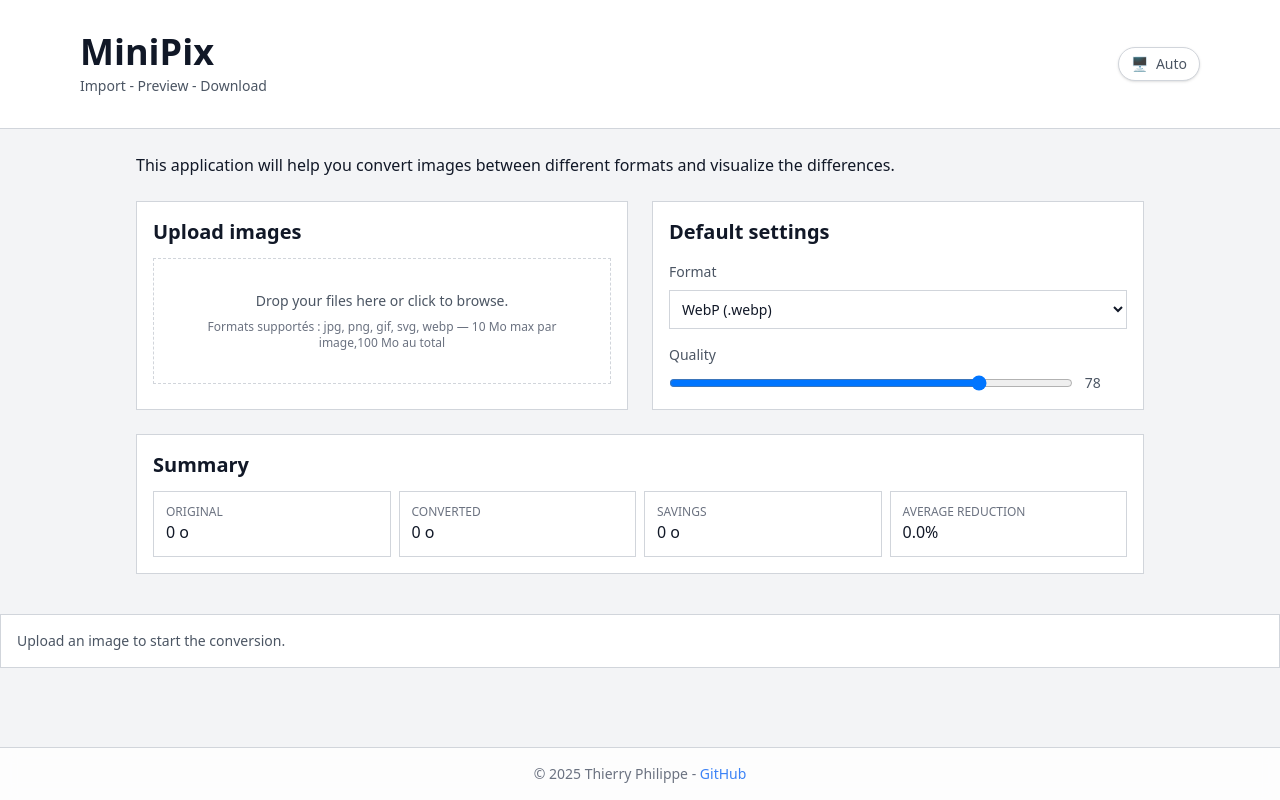
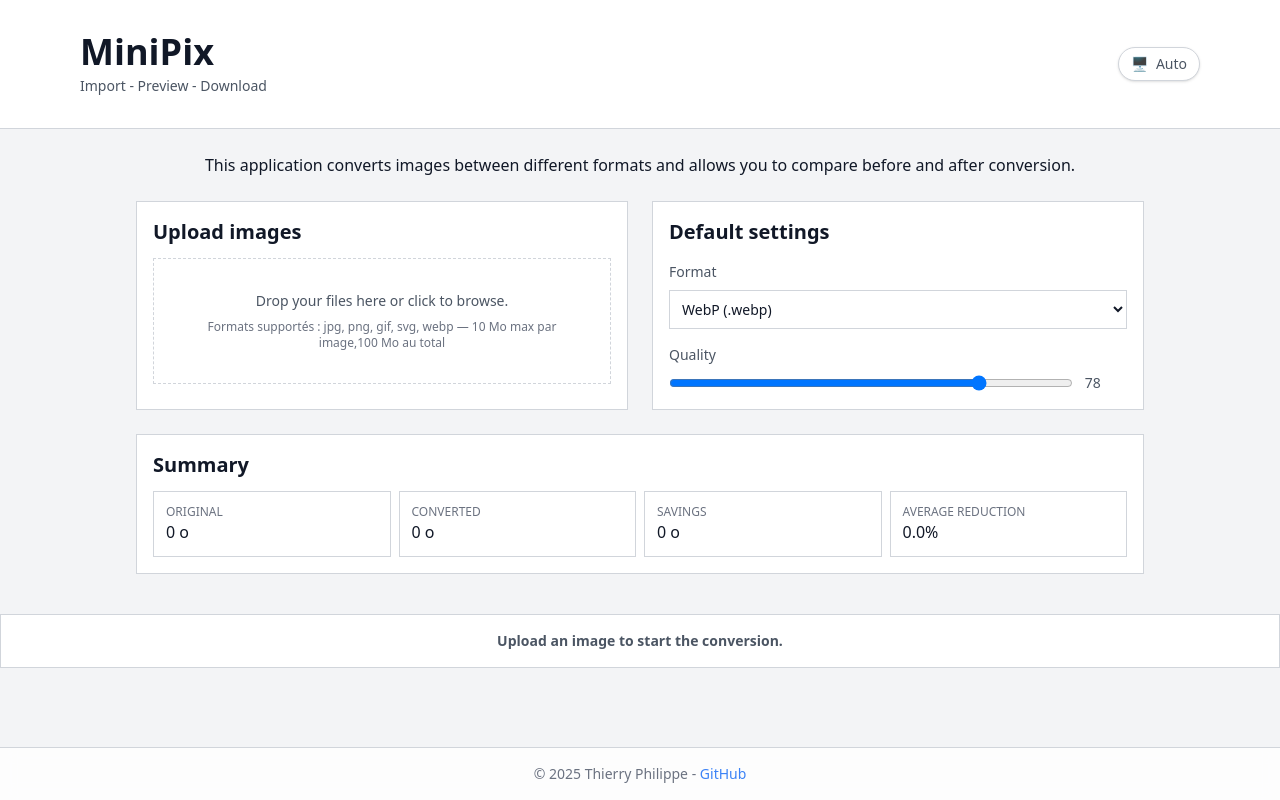
Before and after one commit to lordfpx/img2img2, a React (Vite) app: page / in a window 1280 px wide. Built offline with nearby package versions, Linux system fonts and the light colour scheme.

Commit message:
some little design fixes

```diff
--- a/src/App.tsx
+++ b/src/App.tsx
@@ -64,9 +64,9 @@ const App = () => {
 
 			<main className="flex flex-1 flex-col gap-4 mb-6">
 				<div className="mx-auto max-w-5xl px-2 py-2 md:py-4 lg:py-6 w-full flex flex-col gap-2 md:gap-4 lg:gap-6">
-					<p className="text-foreground">
-						This application will help you convert images between different formats and visualize
-						the differences.
+					<p className="text-foreground text-center">
+						This application converts images between different formats and allows you to compare
+						before and after conversion.
 					</p>
 
 					<div className="flex flex-col md:grid md:grid-cols-2 gap-2 md:gap-4 lg:gap-6">
--- a/src/components/ConversionItem.tsx
+++ b/src/components/ConversionItem.tsx
@@ -137,9 +137,7 @@ const ConversionItemComponent = ({
 		<SimpleBlock className="ConversionItem space-y-4">
 			<div className="mx-auto max-w-6xl flex flex-col gap-2 sm:flex-row sm:items-start sm:justify-between">
 				<div className="space-y-1 flex gap-2 items-start w-full">
-					<SimpleTitle as="h3">
-						{item.file.name}
-					</SimpleTitle>
+					<SimpleTitle as="h3">{item.file.name}</SimpleTitle>
 
 					<div className="ml-auto flex gap-2">
 						<SimpleButton
--- a/src/components/ConversionList.tsx
+++ b/src/components/ConversionList.tsx
@@ -33,7 +33,9 @@ export const ConversionList = ({
 	if (items.length === 0) {
 		return (
 			<SimpleBlock className="ConversionList mb-4">
-				<p className="text-sm text-muted-foreground">Upload an image to start the conversion.</p>
+				<p className="text-sm text-muted-foreground text-center font-bold">
+					Upload an image to start the conversion.
+				</p>
 			</SimpleBlock>
 		);
 	}
--- a/src/components/conversion-item/ComparePreview.tsx
+++ b/src/components/conversion-item/ComparePreview.tsx
@@ -47,7 +47,9 @@ export const ComparePreview = memo(
 
 					<div className="pointer-events-none absolute inset-0 flex items-start justify-between text-xs md:text-s text-muted-foreground">
 						<span className="bg-surface-muted px-2 py-1 backdrop-blur-sm opacity-70">Original</span>
-						<span className="bg-surface-muted px-2 py-1 backdrop-blur-sm opacity-70">Converted</span>
+						<span className="bg-surface-muted px-2 py-1 backdrop-blur-sm opacity-70">
+							Converted
+						</span>
 					</div>
 				</div>
 				<input
--- a/src/components/ui/SimpleTitle.tsx
+++ b/src/components/ui/SimpleTitle.tsx
@@ -9,7 +9,12 @@ interface SimpleTitleProps {
 
 export const SimpleTitle = ({ children, as: Component = "h2", className }: SimpleTitleProps) => {
 	return (
-		<Component className={clsx("font-bold text-foreground", className, {"text-xl": Component === "h2", "text-l": Component === "h3"})}>
+		<Component
+			className={clsx("font-bold text-foreground", className, {
+				"text-xl": Component === "h2",
+				"text-l": Component === "h3",
+			})}
+		>
 			{children}
 		</Component>
 	);
```
